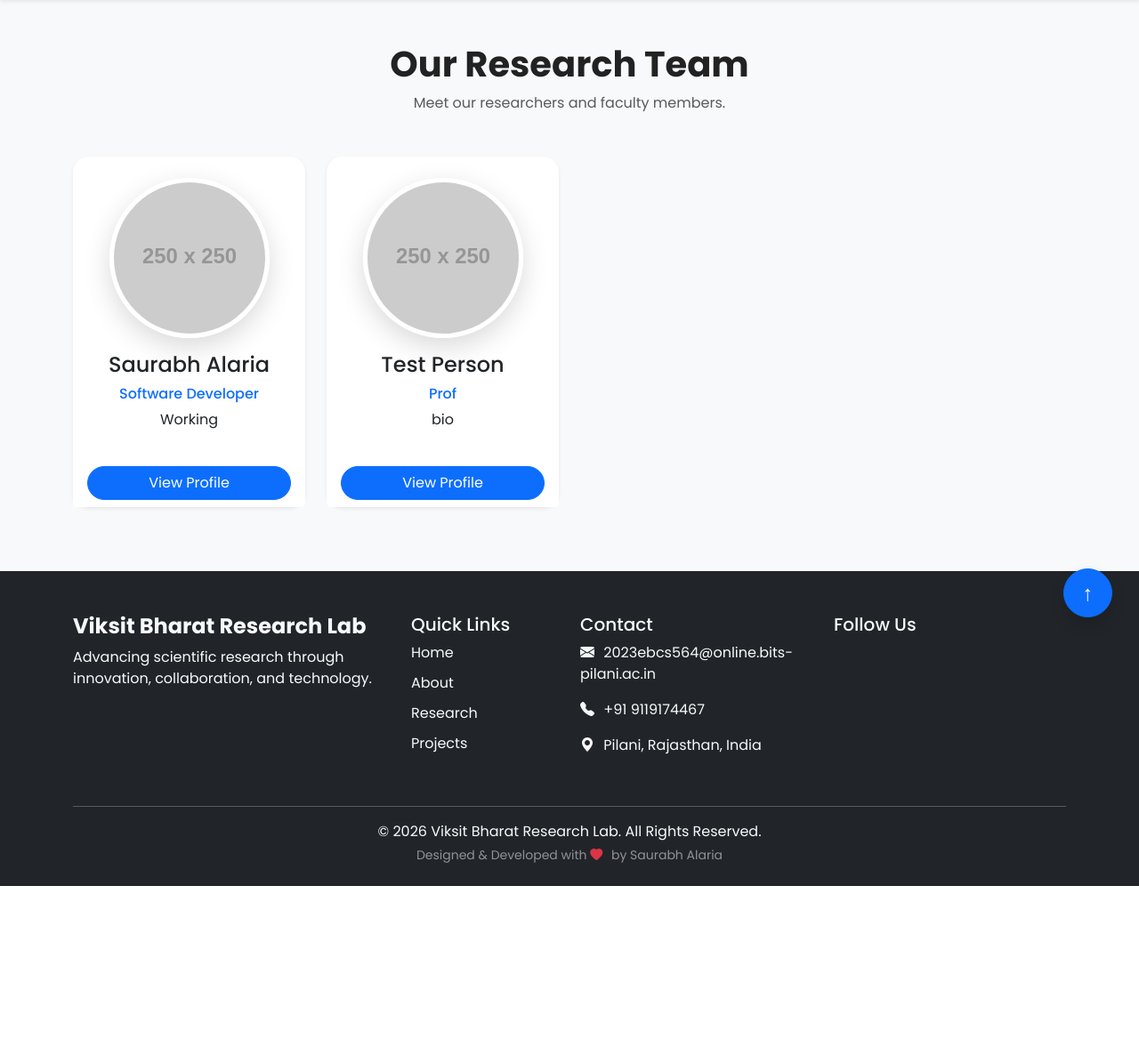
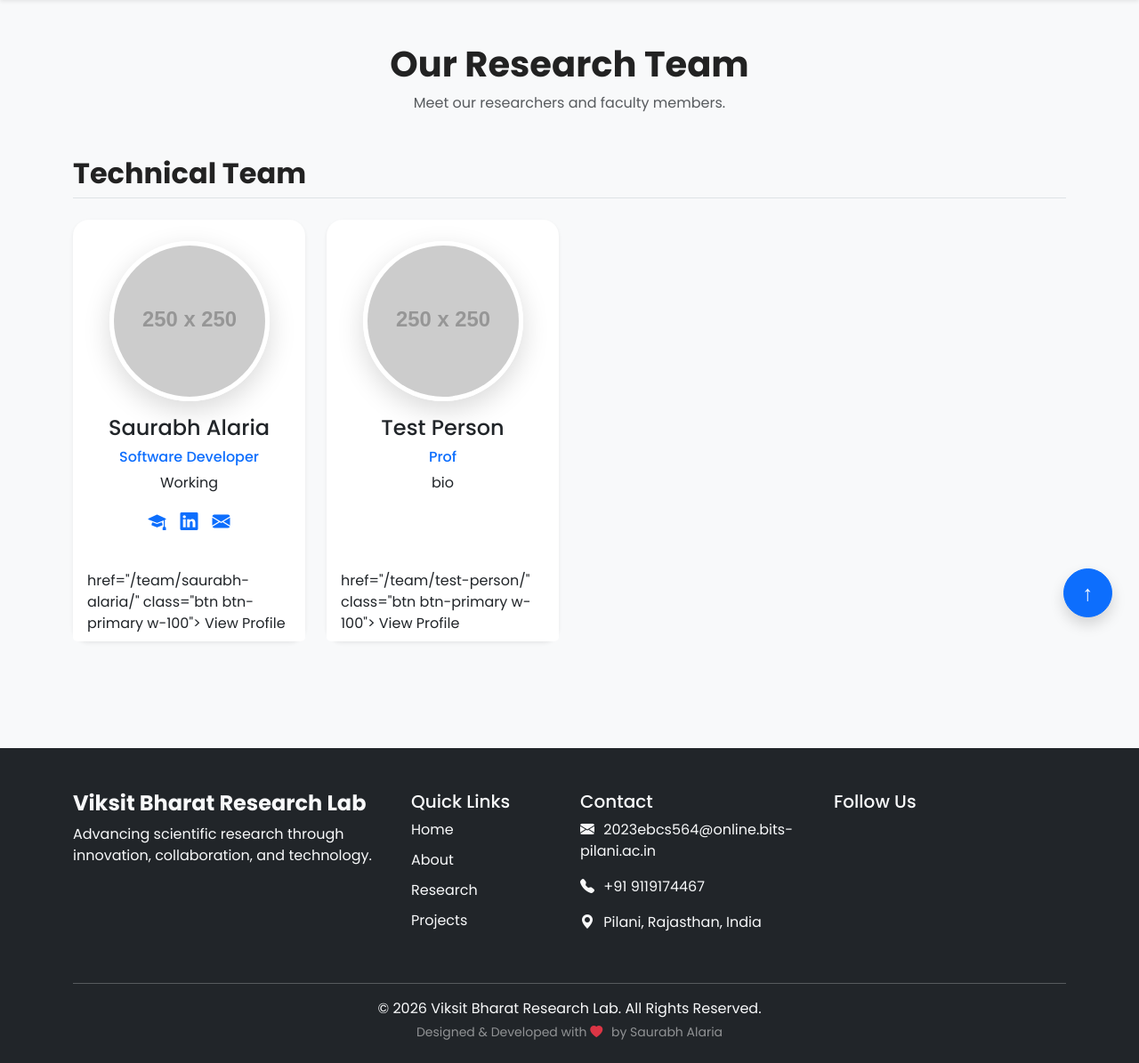
Before and after one commit to 2023ebcs564/viksit-bharat-research-lab, a Django app: page /team/ in a window 1280 px wide. Shown: the part 76-1271 px from the top of the page at 89% size. Before the commit the page ends 1072 px from the top, so only its background shows below. Run offline with Django 5.2, Linux system fonts and the light colour scheme; data comes from the database, SQL or seed files in the repository; grey boxes labelled with a size stand in for pictures from a placeholder-image service; data that the repository does not hold is empty; some libraries are stand-ins or nearby versions.

Commit message:
add team hierarchy grouping and ORCID field

```diff
--- a/core/admin.py
+++ b/core/admin.py
@@ -145,17 +145,20 @@ class TeamMemberAdmin(admin.ModelAdmin):
     list_display = (
         "name",
         "thumbnail",
+        "team_group",
         "display_order",
         "designation",
         "featured",
     )
 
     list_editable = (
+        "team_group",
         "display_order",
         "featured",
     )
 
     list_filter = (
+        "team_group",
         "designation",
         "featured",
     )
--- a/core/models.py
+++ b/core/models.py
@@ -202,6 +202,13 @@ class Publication(models.Model):
 
 class TeamMember(models.Model):
 
+    TEAM_GROUP_CHOICES = [
+        ("Leadership", "Leadership"),
+        ("Research Team", "Research Team"),
+        ("Technical Team", "Technical Team"),
+        ("Advisory Board", "Advisory Board"),
+    ]
+
     name = models.CharField(
         max_length=150,
     )
@@ -213,6 +220,12 @@ class TeamMember(models.Model):
 
     designation = models.CharField(
         max_length=150,
+    )
+
+    team_group = models.CharField(
+        max_length=50,
+        choices=TEAM_GROUP_CHOICES,
+        default="Technical Team",
     )
 
     display_order = models.PositiveIntegerField(
@@ -260,6 +273,11 @@ class TeamMember(models.Model):
 
     google_scholar = models.URLField(
         blank=True,
+    )
+
+    orcid = models.URLField(
+        blank=True,
+        help_text="e.g. https://orcid.org/0000-0000-0000-0000",
     )
 
     researchgate = models.URLField(
--- a/core/views.py
+++ b/core/views.py
@@ -19,6 +19,14 @@ from .models import (
     ResearchArea,
     TeamMember,
 )
+
+
+TEAM_GROUP_ORDER = [
+    "Leadership",
+    "Research Team",
+    "Technical Team",
+    "Advisory Board",
+]
 
 
 def send_brevo_email(to_email, to_name, subject, text_content):
@@ -48,6 +56,7 @@ def send_brevo_email(to_email, to_name, subject, text_content):
         print(f"BREVO RESPONSE: {response.text}")
     except requests.RequestException as e:
         print(f"BREVO EXCEPTION: {e}")
+
 
 def debug_storage(request):
 
@@ -227,9 +236,27 @@ def publication_detail(request, pk):
 
 def team(request):
 
+    all_members = TeamMember.objects.all()
+
+    grouped_team = []
+
+    for group_name in TEAM_GROUP_ORDER:
+
+        group_members = all_members.filter(team_group=group_name)
+
+        if group_members.exists():
+            grouped_team.append(
+                {
+                    "name": group_name,
+                    "members": group_members,
+                }
+            )
+
     context = {
 
-        "team_members": TeamMember.objects.all(),
+        "grouped_team": grouped_team,
+
+        "team_members": all_members,
 
     }
 
--- a/templates/team.html
+++ b/templates/team.html
@@ -22,9 +22,19 @@ Research Team
 
         </div>
 
+        {% for group in grouped_team %}
+
+        <div class="mb-5">
+
+            <h2 class="fw-bold mb-4 border-bottom pb-2">
+
+                {{ group.name }}
+
+            </h2>
+
             <div class="row">
 
-            {% for member in team_members %}
+                {% for member in group.members %}
 
                 <div class="col-lg-3 col-md-6 mb-4">
 
@@ -64,9 +74,37 @@ Research Team
 
                             <p>
 
-                            {{ member.bio|truncatewords:20 }}
+                                {{ member.bio|striptags|truncatewords:20 }}
 
                             </p>
+
+                            <div class="d-flex justify-content-center gap-3 mb-3">
+
+                                {% if member.google_scholar %}
+                                <a href="{{ member.google_scholar }}" target="_blank" class="text-primary fs-5" title="Google Scholar">
+                                    <i class="bi bi-mortarboard-fill"></i>
+                                </a>
+                                {% endif %}
+
+                                {% if member.orcid %}
+                                <a href="{{ member.orcid }}" target="_blank" class="text-primary fs-5" title="ORCID">
+                                    <i class="bi bi-person-vcard-fill"></i>
+                                </a>
+                                {% endif %}
+
+                                {% if member.linkedin %}
+                                <a href="{{ member.linkedin }}" target="_blank" class="text-primary fs-5" title="LinkedIn">
+                                    <i class="bi bi-linkedin"></i>
+                                </a>
+                                {% endif %}
+
+                                {% if member.email %}
+                                <a href="mailto:{{ member.email }}" class="text-primary fs-5" title="Email">
+                                    <i class="bi bi-envelope-fill"></i>
+                                </a>
+                                {% endif %}
+
+                            </div>
 
                         </div>
 
@@ -74,7 +112,7 @@ Research Team
 
                             {% if member.slug %}
 
-                        <a
+
                                 href="{% url 'team_detail' member.slug %}"
                                 class="btn btn-primary w-100">
 
@@ -100,9 +138,15 @@ Research Team
 
                 </div>
 
+                {% endfor %}
+
+            </div>
+
+        </div>
+
         {% empty %}
 
-            <div class="col-12 text-center">
+        <div class="text-center">
 
             <h3>
 
@@ -116,8 +160,6 @@ Research Team
 
     </div>
 
-    </div>
-
 </section>
 
 {% endblock %}
```
Also changed, not shown: templates/team_detail.html (+29 -16 lines), core/migrations/0010_teammember_orcid_teammember_team_group.py (added). Lines whose indentation alone changed are shown as unchanged.
